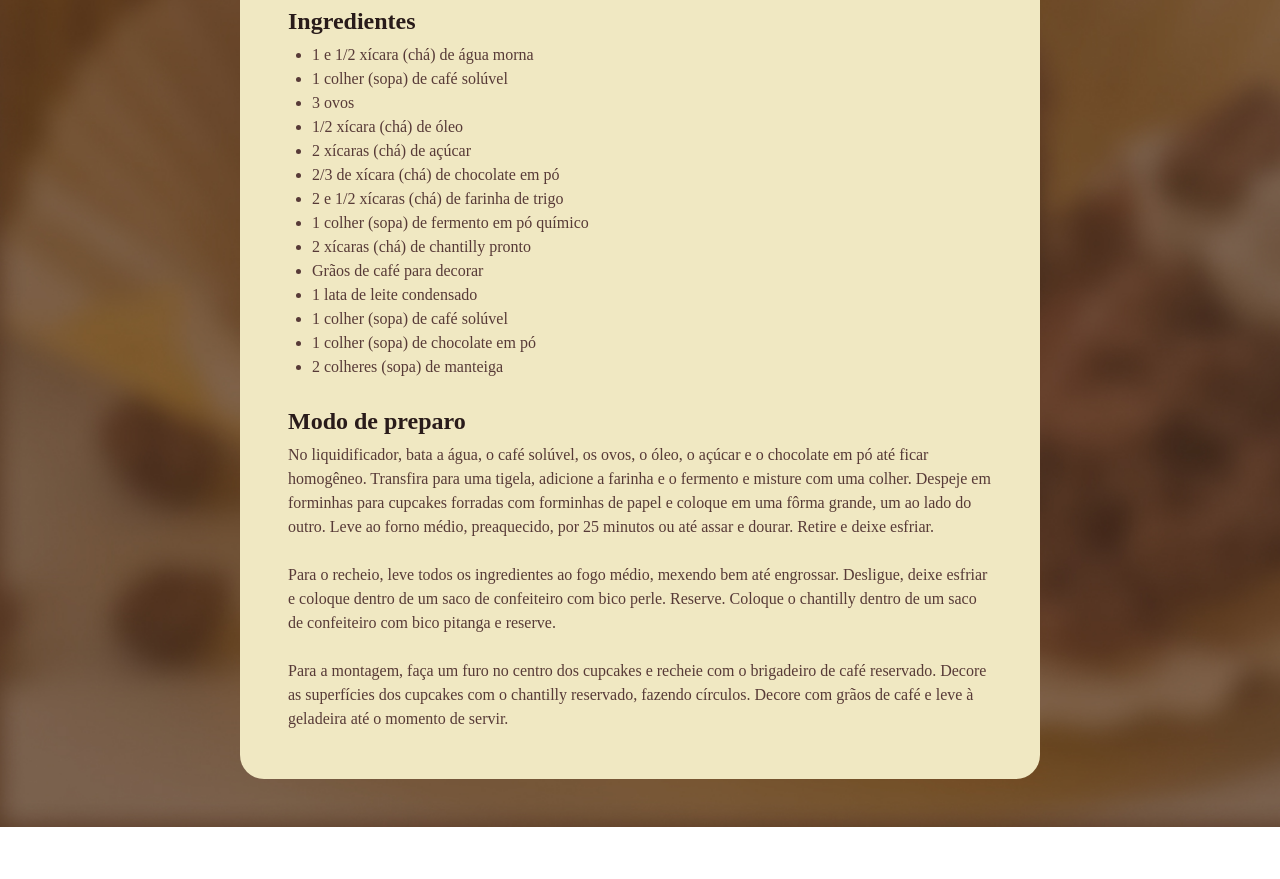
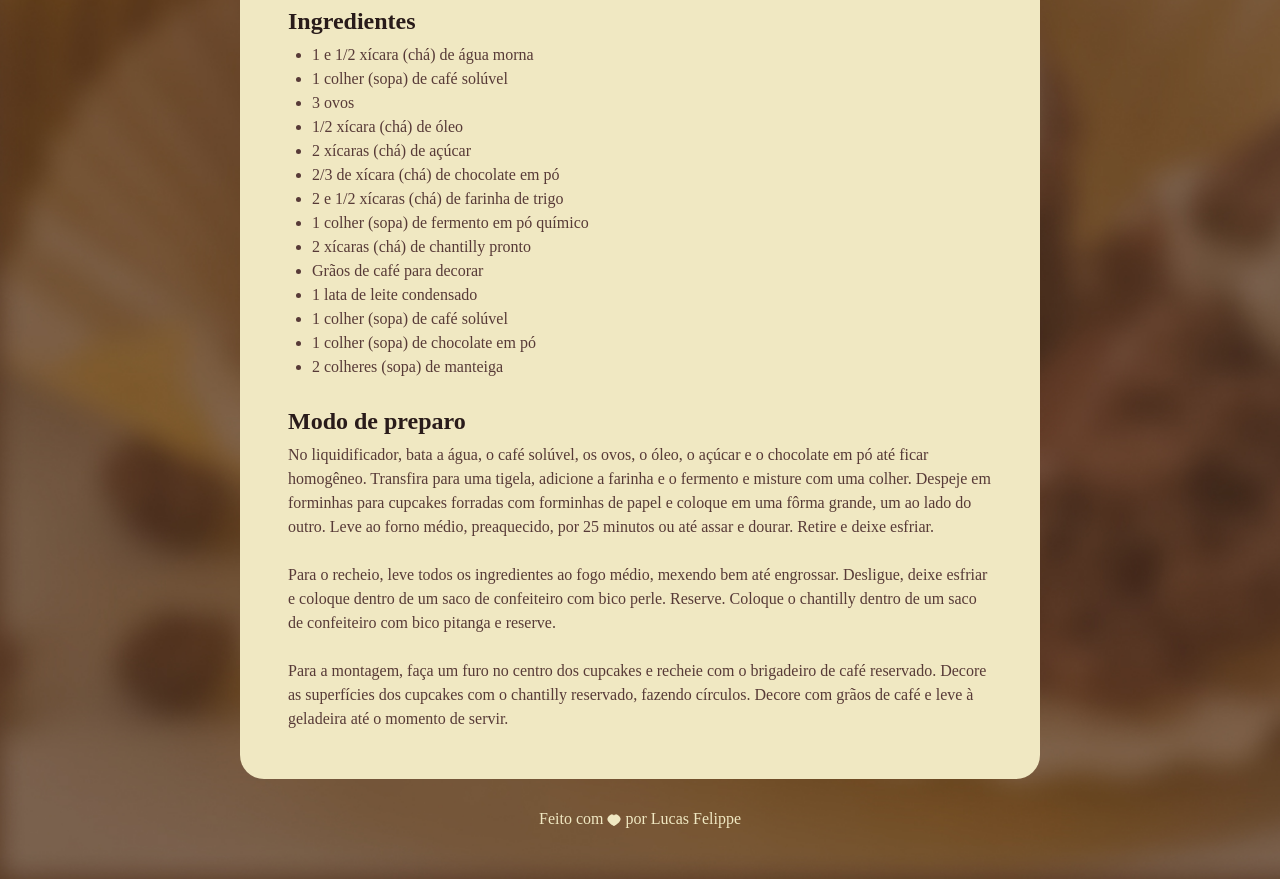
Before and after one commit to Lucas-Felippe/Receita-Cupcake, a plain HTML site: page index.html in a window 1280 px wide. Shown: the part 1072-1951 px from the top of the page. Before the commit the page ends 1899 px from the top, so only its background shows below. Drawn offline with Linux system fonts and the light colour scheme; a web font is replaced by a local one.

Commit message:
Adicionando o Footer

```diff
--- a/index.html
+++ b/index.html
@@ -65,6 +65,10 @@
             </section>
         </main>
     </div>
+
+    <footer>
+        Feito com <img src="assets/Créditos.svg" alt="Coração"> por Lucas Felippe
+    </footer>
 </body>
 
 </html>
--- a/style.css
+++ b/style.css
@@ -20,7 +20,7 @@ body {
     padding: 24px;
     background-color: #F0E8C2;
     border-radius: 24px;
-    margin: 48px auto;
+    margin: 48px auto 28px;
 }
 
 main {
@@ -60,3 +60,13 @@ h2 {
 ul {
     padding-left: 24px;
 }
+
+footer {
+    color: #F0E8C2;
+    text-align: center;
+    padding-bottom: 48px;
+}
+
+footer img {
+    vertical-align: middle;
+}
```
Also changed, not shown: assets/Créditos.svg (added).
